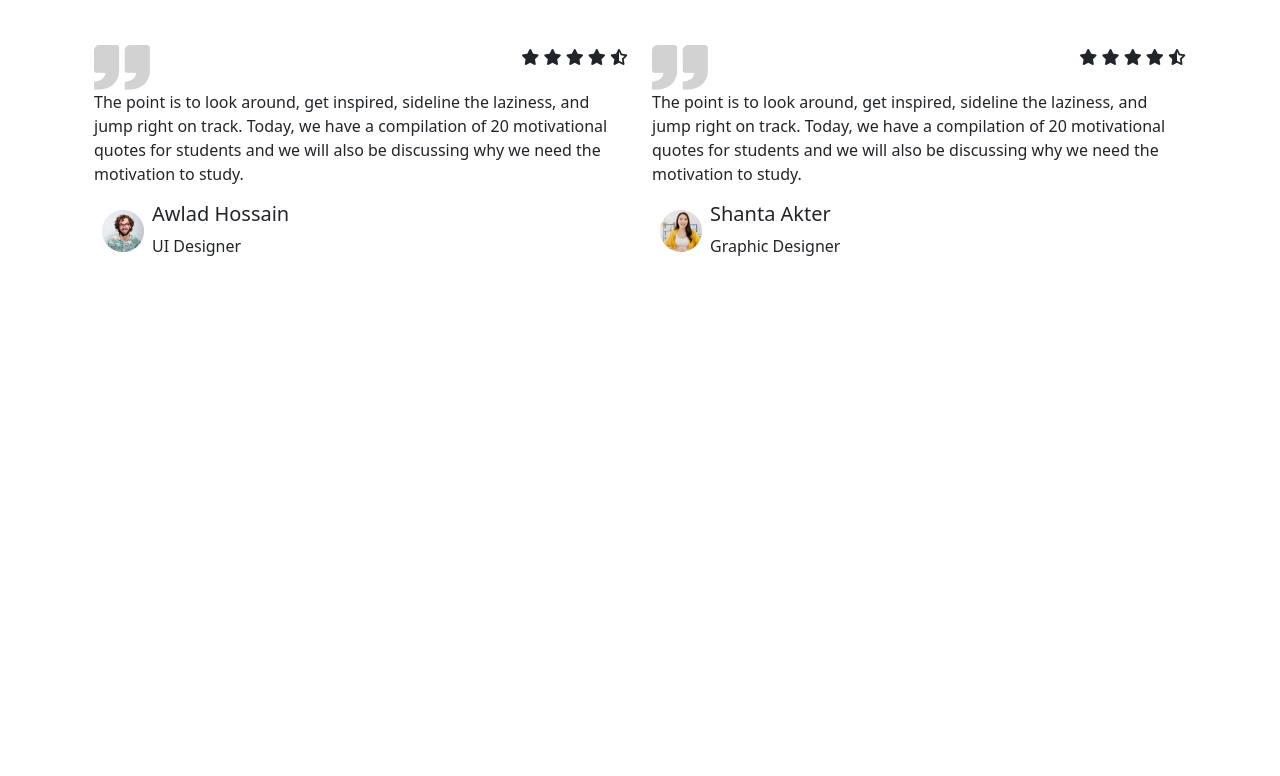
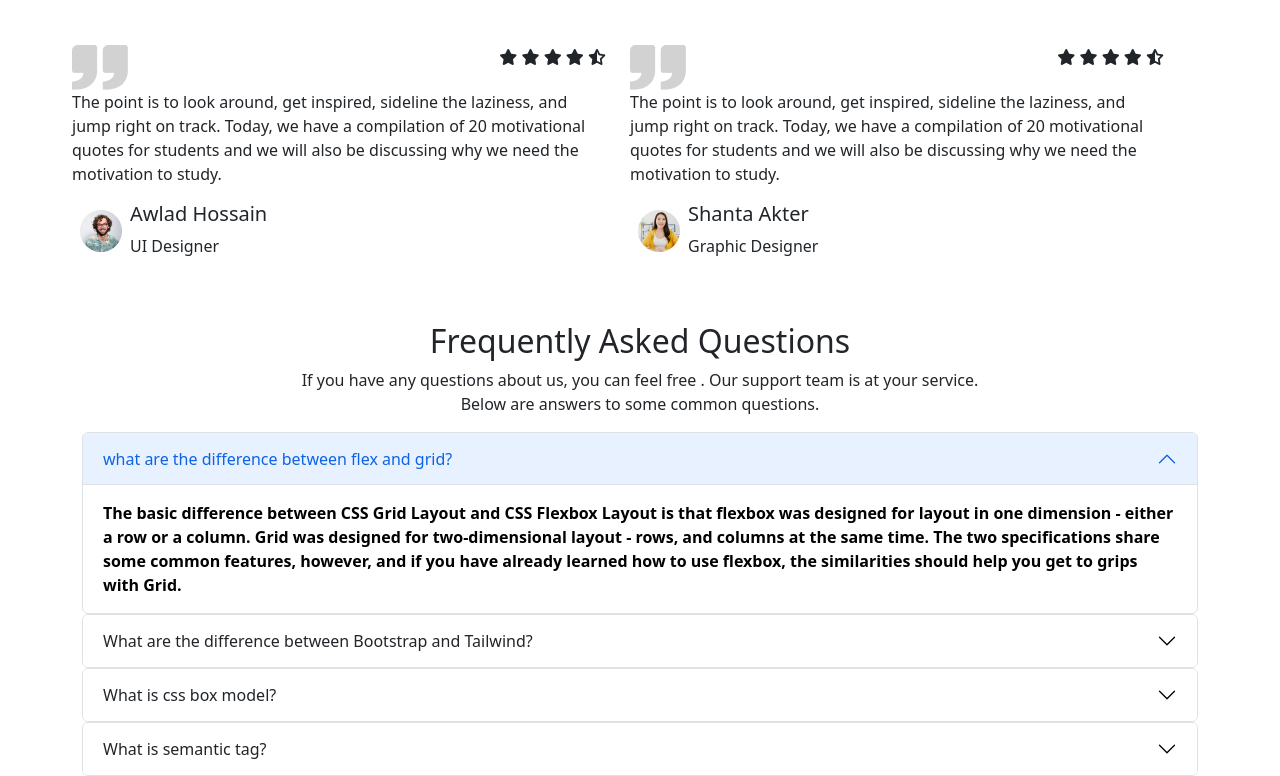
Before and after one commit to akadercox/e-learning, a plain HTML site: page index.html in a window 1280 px wide. Shown: the part 3403-4179 px from the top of the page. Before the commit the page ends 3677 px from the top, so only its background shows below. Drawn offline with nearby package versions, Linux system fonts and the light colour scheme.

Commit message:
accordion commit

```diff
--- a/index.html
+++ b/index.html
@@ -288,7 +288,7 @@
     </section>
     <!-- Student Section End -->
     <!-- Student feedback Section Start  -->
-    <section class="container">
+    <section class="container m-5">
         <div class="m-5 text-center">
             <h2>Some Students Feedback</h2>
             <p>The point is to look around, get inspired, sideline the laziness, and jump right on track. <br> Today, we have a compilation of 20 motivational quotes for students and we will also be discussing why we need the motivation to study.</p>
@@ -340,6 +340,70 @@
     </section>
 
     <!-- Student feedback Section End -->
+    <!-- Frequently Asked Questions Section Start  -->
+    <section class="container">
+        <div class="text-center">
+            <h2>Frequently Asked Questions</h2>
+            <p>If you have any questions about us, you can feel free . Our support team is at your service. <br> Below are answers to some common questions.</p>
+
+        </div>
+        <div class="accordion" id="accordionPanelsStayOpenExample">
+            <div class="accordion-item">
+              <h2 class="accordion-header" id="panelsStayOpen-headingOne">
+                <button class="accordion-button" type="button" data-bs-toggle="collapse" data-bs-target="#panelsStayOpen-collapseOne" aria-expanded="true" aria-controls="panelsStayOpen-collapseOne">
+                    what are the difference between flex and grid?
+                </button>
+              </h2>
+              <div id="panelsStayOpen-collapseOne" class="accordion-collapse collapse show" aria-labelledby="panelsStayOpen-headingOne">
+                <div class="accordion-body">
+                  <strong>The basic difference between CSS Grid Layout and CSS Flexbox Layout is that flexbox was designed for layout in one dimension - either a row or a column. Grid was designed for two-dimensional layout - rows, and columns at the same time. The two specifications share some common features, however, and if you have already learned how to use flexbox, the similarities should help you get to grips with Grid.
+                </div>
+              </div>
+            </div>
+            <div class="accordion-item">
+              <h2 class="accordion-header" id="panelsStayOpen-headingTwo">
+                <button class="accordion-button collapsed" type="button" data-bs-toggle="collapse" data-bs-target="#panelsStayOpen-collapseTwo" aria-expanded="false" aria-controls="panelsStayOpen-collapseTwo">
+                    What are the difference between Bootstrap and Tailwind?
+
+                </button>
+              </h2>
+              <div id="panelsStayOpen-collapseTwo" class="accordion-collapse collapse" aria-labelledby="panelsStayOpen-headingTwo">
+                <div class="accordion-body">
+                  <strong>Bootstrap is the most popular HTML, CSS, and JavaScript framework for building responsive, mobile-first projects on the web. Tailwind CSS, on the other hand, is the most popular utility-first CSS framework for fast UI development.
+
+                    The main difference between TailwindCSS and Bootstrap is that Tailwind CSS is not a UI kit. Unlike UI kits such as Bootstrap, Bulma, and Foundation, Tailwind CSS doesn’t have a default theme or built-in UI components. Instead, it comes with predesigned widgets you can use to build your site from scratch.
+
+                    Bootstrap is known for its responsiveness, whereas proponents of Tailwind CSS typically value the framework’s customizability. The best choice for you depends on your priorities and project requirements, but let’s talk about why Tailwind CSS is quickly gaining popularity and more widespread use.
+                </div>
+              </div>
+            </div>
+            <div class="accordion-item">
+              <h2 class="accordion-header" id="panelsStayOpen-headingThree">
+                <button class="accordion-button collapsed" type="button" data-bs-toggle="collapse" data-bs-target="#panelsStayOpen-collapseThree" aria-expanded="false" aria-controls="panelsStayOpen-collapseThree">
+                    What is css box model?
+                </button>
+              </h2>
+              <div id="panelsStayOpen-collapseThree" class="accordion-collapse collapse" aria-labelledby="panelsStayOpen-headingThree">
+                <div class="accordion-body">
+                  <strong>In CSS, the term "box model" is used when talking about design and layout. The CSS box model is essentially a box that wraps around every HTML element. It consists of: margins, borders, padding, and the actual content.
+                </div>
+              </div>
+            </div>
+            <div class="accordion-item">
+                <h2 class="accordion-header" id="panelsStayOpen-headingThree">
+                  <button class="accordion-button collapsed" type="button" data-bs-toggle="collapse" data-bs-target="#panelsStayOpen-collapseThree" aria-expanded="false" aria-controls="panelsStayOpen-collapseThree">
+                    What is semantic tag?
+                  </button>
+                </h2>
+                <div id="panelsStayOpen-collapseThree" class="accordion-collapse collapse" aria-labelledby="panelsStayOpen-headingThree">
+                  <div class="accordion-body">
+                    <strong>The core characteristic of a semantic element is that it clearly communicated its meaning to both the developer and the browser. These elements clearly define its content.
+                  </div>
+                </div>
+              </div>
+          </div>
+    </section>
+    <!-- Frequently Asked Questions Section End -->
 
 
 
```
